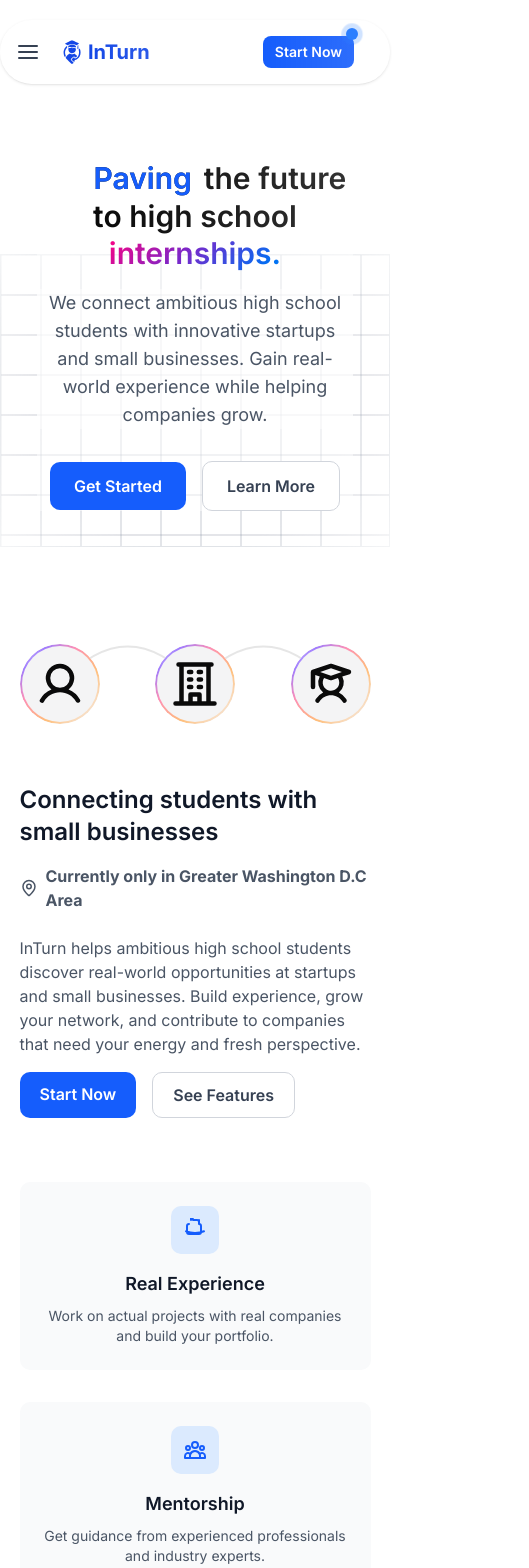
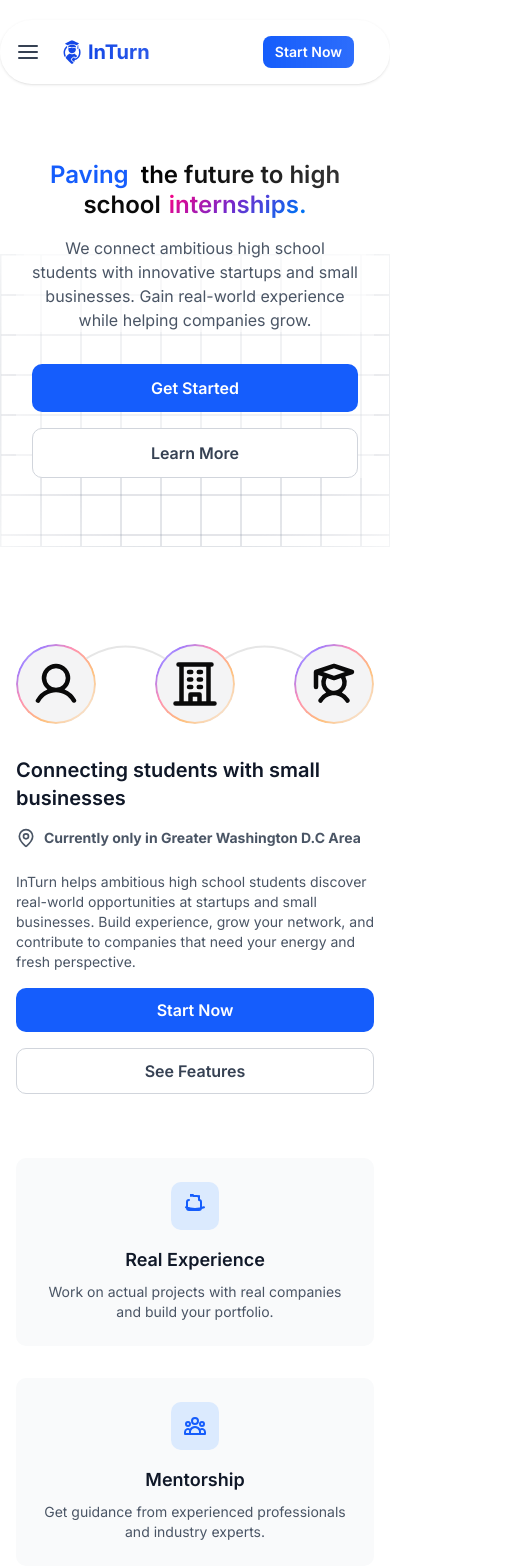
Before and after one commit to joininturn/landing-page, a Next.js app: page / in a window 390 px wide. Shown: the top 1568 px of the page, 529 px wide, since content can reach past the window. Built offline with nearby package versions, Linux system fonts and the light colour scheme.

Commit message:
Removed pulsing dot from join now, added sliding text to center with the rotating text, and fixed centering after I broke it.

```diff
--- a/src/app/globals.css
+++ b/src/app/globals.css
@@ -129,4 +129,8 @@
   body {
     @apply bg-background text-foreground;
   }
+  html, body {
+    overflow-x: hidden;
+    width: 100%;
+  }
 }
--- a/src/app/page.tsx
+++ b/src/app/page.tsx
@@ -16,7 +16,7 @@ export const metadata: Metadata = {
 
 export default function Home() {
   return (
-    <div className="flex flex-col min-h-screen">
+    <div className="flex flex-col min-h-screen overflow-x-hidden">
       <Navigation />
       <div className="absolute inset-0 w-full h-200 overflow-hidden z-0 flex items-center justify-center pointer-events-none">
         <div className="mx-auto">
--- a/src/components/AboutSection.tsx
+++ b/src/components/AboutSection.tsx
@@ -13,21 +13,21 @@ export default function AboutSection() {
     const studentRef = useRef<HTMLDivElement>(null);
 
     return (
-        <section className="w-[90%] max-w-[1100px] mx-auto mt-20 grid grid-cols-1 md:grid-cols-2 gap-15">
+        <section className="w-full px-4 sm:px-6 max-w-[1100px] mx-auto mt-20 grid grid-cols-1 md:grid-cols-2 gap-8 md:gap-12">
             <div className="order-2 md:order-1">
-                <h2 className="text-2xl md:text-3xl font-semibold text-gray-900 mb-4">Connecting students with small businesses</h2>
-                <p className="text-gray-600 mb-6 font-bold flex flex-row items-center">
+                <h2 className="text-xl sm:text-2xl md:text-3xl font-semibold text-gray-900 mb-4">Connecting students with small businesses</h2>
+                <p className="text-sm sm:text-base text-gray-600 mb-6 font-bold flex flex-row items-center flex-wrap">
                     <MapPin className="w-5 h-5 mr-2" />
-                    Currently only in Greater Washington D.C Area
+                    <span>Currently only in Greater Washington D.C Area</span>
                 </p>
-                <p className="text-gray-600 mb-4">
+                <p className="text-sm sm:text-base text-gray-600 mb-4">
                     InTurn helps ambitious high school students discover real-world opportunities at startups and
                     small businesses. Build experience, grow your network, and contribute to companies that need
                     your energy and fresh perspective.
                 </p>
-                <div className="flex gap-4">
-                    <a href="/start" className="bg-blue-600 hover:bg-blue-700 text-white px-5 py-2.5 rounded-lg font-semibold transition-all duration-200 hover:shadow-lg">Start Now</a>
-                    <a href="#features" className="border border-gray-300 hover:border-blue-600 text-gray-700 hover:text-blue-600 px-5 py-2.5 rounded-lg font-semibold transition-all duration-200">See Features</a>
+                <div className="flex flex-col sm:flex-row gap-4">
+                    <a href="/start" className="text-center bg-blue-600 hover:bg-blue-700 text-white px-5 py-2.5 rounded-lg font-semibold transition-all duration-200 hover:shadow-lg">Start Now</a>
+                    <a href="#features" className="text-center border border-gray-300 hover:border-blue-600 text-gray-700 hover:text-blue-600 px-5 py-2.5 rounded-lg font-semibold transition-all duration-200">See Features</a>
                 </div>
             </div>
             { /* illustration of student beam with the business thing idk */ }
--- a/src/components/CTA.tsx
+++ b/src/components/CTA.tsx
@@ -12,13 +12,13 @@ gsap.registerPlugin(SplitText)
 export default function CTA() {
 
     return (
-        <section className="cta-section w-[90%] max-w-[1200px] mx-auto mt-50">
+        <section className="cta-section w-full px-4 sm:px-6 max-w-[1200px] mx-auto mt-50">
             <div className="cta-content mx-auto">
-                <h2 className="text-4xl font-semibold text-center">Ready to empower your career?</h2>
-                <div className="flex flex-row text-white">
-                    <div className="bg-blue-500 w-[49%] h-50 mt-10 rounded-xl">
+                <h2 className="text-2xl sm:text-3xl md:text-4xl font-semibold text-center px-2">Ready to empower your career?</h2>
+                <div className="flex flex-col lg:flex-row gap-4 text-white">
+                    <div className="bg-blue-500 w-full lg:w-[49%] h-auto mt-10 rounded-xl">
                         <div className="p-5">
-                            <h1 className="text-3xl font-semibold">For Students</h1>
+                            <h1 className="text-2xl sm:text-3xl font-semibold">For Students</h1>
                             <p className="text-blue-200 mt-3">Help out local businesses and gain real-world experience</p>
                             <a href="/start/students">
                                 <InteractiveHoverButton className="text-black mt-5">
@@ -27,18 +27,18 @@ export default function CTA() {
                             </a>
                         </div>
                     </div>
-                    <div className="bg-blue-500 w-[49%] h-50 mt-10 rounded-xl ml-auto">
+                    <div className="bg-blue-500 w-full lg:w-[49%] h-auto mt-10 rounded-xl lg:ml-auto">
                         <div className="p-5">
-                            <h1 className="text-3xl font-semibold">For Businesses</h1>
+                            <h1 className="text-2xl sm:text-3xl font-semibold">For Businesses</h1>
                             <p className="text-blue-200 mt-3">Receive help from qualified students and take them under your wing</p>
-                            <div className="flex flex-row">
-                                <a href="/start/businesses">
-                                    <InteractiveHoverButton className="text-black mt-5">
+                            <div className="flex flex-col sm:flex-row gap-3 sm:gap-0">
+                                <a href="/start/businesses" className="w-full sm:w-auto">
+                                    <InteractiveHoverButton className="text-black mt-5 w-full sm:w-auto">
                                         Start for Businesses
                                     </InteractiveHoverButton>
                                 </a>
-                                <p className="mt-auto mb-2 mx-3 text-blue-100">or...</p>
-                                <a href="/contact" className="bg-blue-500 mt-auto border-2 border-white px-5 py-1.75 rounded-lg hover:scale-105 duration-300">
+                                <p className="hidden sm:block mt-auto mb-2 mx-3 text-blue-100">or...</p>
+                                <a href="/contact" className="text-center bg-blue-500 mt-5 sm:mt-auto border-2 border-white px-5 py-2 rounded-lg hover:scale-105 duration-300">
                                     Contact Us
                                 </a>
                             </div>
--- a/src/components/Features.tsx
+++ b/src/components/Features.tsx
@@ -2,7 +2,7 @@ import React from "react";
 
 export default function Features() {
     return (
-        <section id="features" className="mt-16 w-[90%] max-w-[1200px] mx-auto">
+        <section id="features" className="mt-16 w-full px-4 sm:px-6 max-w-[1200px] mx-auto">
             <div className="grid grid-cols-1 md:grid-cols-3 gap-8 max-w-4xl mx-auto">
                 <div className="text-center p-6 rounded-lg bg-gray-50 hover:bg-gray-100 transition-colors duration-200">
                     <div className="w-12 h-12 bg-blue-100 rounded-lg flex items-center justify-center mx-auto mb-4">
--- a/src/components/Hook.tsx
+++ b/src/components/Hook.tsx
@@ -1,40 +1,134 @@
 'use client';
 
+import { useEffect, useRef, useState } from "react";
 import { WordRotate } from "./magicui/word-rotate";
 import { AuroraText } from "./magicui/aurora-text";
-import { InteractiveGridPattern } from "./magicui/interactive-grid-pattern";
+
+const UPDATE_DEBOUNCE = 10;
+const GAP = 12;
+const TRANSITION_STYLE = "transform 250ms cubic-bezier(0.33, 1, 0.68, 1)";
 
 export default function Hook() {
+    const groupRef = useRef<HTMLSpanElement>(null);
+    const wordRef = useRef<HTMLSpanElement>(null);
+    const textRef = useRef<HTMLSpanElement>(null);
+    const parentRef = useRef<HTMLDivElement>(null);
+    const [groupTranslate, setGroupTranslate] = useState(0);
+    const [textTranslate, setTextTranslate] = useState(0);
+    const [isReady, setIsReady] = useState(false);
+
+    useEffect(() => {
+        const word = wordRef.current;
+        const text = textRef.current;
+        const parent = parentRef.current;
+        if (!word || !text || !parent) return;
+
+        let updateTimeout: NodeJS.Timeout;
+
+        const updatePositions = () => {
+            clearTimeout(updateTimeout);
+
+            updateTimeout = setTimeout(() => {
+                requestAnimationFrame(() => {
+                    const wordRect = word.getBoundingClientRect();
+                    const textRect = text.getBoundingClientRect();
+                    const parentRect = parent.getBoundingClientRect();
+
+                    // Position text relative to word
+                    const textPosition = wordRect.width + GAP;
+                    setTextTranslate(textPosition);
+
+                    // Center the entire group
+                    const totalWidth = wordRect.width + GAP + textRect.width;
+                    const centerTranslate = (parentRect.width - totalWidth) / 2;
+                    setGroupTranslate(centerTranslate);
+
+                    setIsReady(true);
+                });
+            }, UPDATE_DEBOUNCE);
+        };
+
+        const resizeObserver = new ResizeObserver(updatePositions);
+        resizeObserver.observe(word);
+        resizeObserver.observe(text);
+        resizeObserver.observe(parent);
+
+        const mutationObserver = new MutationObserver(updatePositions);
+        mutationObserver.observe(word, { childList: true, subtree: true });
+
+        updatePositions();
+
+        return () => {
+            resizeObserver.disconnect();
+            mutationObserver.disconnect();
+            clearTimeout(updateTimeout);
+        };
+    }, []);
 
     return (
-        <section className="relative flex flex-col mx-auto pt-24 md:mt-20 w-[90%] max-w-[1200px] min-h-[500px] overflow-hidden">
-            <div className="motto relative items-center justify-center w-[90%] md:w-2/3 md:min-w-[500px] h-fit text-center mx-auto z-10 bg-white/50">
+        <section className="relative flex flex-col mx-auto pt-24 md:mt-20 w-full px-4 sm:px-6 max-w-[1200px] min-h-[500px] overflow-hidden">
+            <div className="motto relative items-center justify-center w-full md:w-2/3 md:min-w-[500px] h-fit mx-auto z-10 bg-white/50 px-2">
                 <h1
-                    className="text-3xl md:text-5xl font-semibold leading-tight bg-gradient-to-r from-black to-black/80 text-transparent bg-clip-text mb-4"
+                    ref={parentRef}
+                    className="text-2xl sm:text-3xl md:text-5xl font-semibold leading-tight mb-4"
                 >
-                    <WordRotate className="text-blue-600 inline-block w-37 md:w-64 text-right mr-3" words={["Innovating", "Creating", "Paving", "Developing", "Leading"]} />
+                    <span className="block relative overflow-hidden">
+                        <span
+                            ref={groupRef}
+                            className="inline-block relative"
+                            style={{
+                                transform: `translateX(${groupTranslate}px)`,
+                                transition: `${TRANSITION_STYLE}, opacity 300ms ease-in`,
+                                opacity: isReady ? 1 : 0,
+                            }}
+                        >
+                            <span ref={wordRef} className="inline-block relative z-10">
+                                <WordRotate
+                                    className="text-blue-600 inline-block text-right"
+                                    words={["Innovating", "Creating", "Paving", "Developing", "Leading"]}
+                                />
+                            </span>
+                            <span
+                                ref={textRef}
+                                className="absolute left-0 top-0 bg-gradient-to-r from-black to-black/80 text-transparent bg-clip-text whitespace-nowrap"
+                                style={{
+                                    transform: `translateX(${textTranslate}px)`,
+                                    transition: TRANSITION_STYLE,
+                                }}
+                            >
+                                the future to high
+                            </span>
+                        </span>
+                    </span>
 
-                    the future to high school <AuroraText className="inline-block" >internships.</AuroraText>
+                    <span className="block text-center">
+                        <span className="inline-flex items-baseline justify-center gap-2 flex-wrap">
+                            <span>school</span>
+                            <AuroraText className="inline-block">internships.</AuroraText>
+                        </span>
+                    </span>
                 </h1>
-                <p className="text-lg md:text-xl text-gray-600 mb-8 max-w-2xl mx-auto bg-white/50">
+
+                <p className="text-base sm:text-lg md:text-xl text-gray-600 mb-8 max-w-2xl mx-auto bg-white/50 text-center px-2">
                     We connect ambitious high school students with innovative startups and small businesses.
                     Gain real-world experience while helping companies grow.
                 </p>
-                <div className="flex flex-row gap-4 justify-center items-center">
+
+                <div className="flex flex-col sm:flex-row gap-4 justify-center items-center px-2">
                     <a
                         href="/students/start"
-                        className="bg-blue-600 hover:bg-blue-700 text-white px-6 py-3 rounded-lg font-semibold transition-all duration-200 hover:shadow-lg hover:scale-105"
+                        className="w-full sm:w-auto text-center bg-blue-600 hover:bg-blue-700 text-white px-6 py-3 rounded-lg font-semibold transition-all duration-200 hover:shadow-lg hover:scale-105"
                     >
                         Get Started
                     </a>
                     <a
                         href="#about"
-                        className="border bg-white border-gray-300 hover:border-blue-600 text-gray-700 hover:text-blue-600 px-6 py-3 rounded-lg font-semibold transition-all duration-200 hover:shadow-md"
+                        className="w-full sm:w-auto text-center border bg-white border-gray-300 hover:border-blue-600 text-gray-700 hover:text-blue-600 px-6 py-3 rounded-lg font-semibold transition-all duration-200 hover:shadow-md"
                     >
                         Learn More
                     </a>
                 </div>
             </div>
         </section>
-    )
+    );
 }
--- a/src/components/Navigation.tsx
+++ b/src/components/Navigation.tsx
@@ -33,79 +33,76 @@ export default function Navigation() {
         tl.eventCallback("onComplete", () => setCurrentlyAnimating(false));
 
         if(!navOpen) {
-            // Opening animation
+            // Opening animation - slide from right
             tl.set(".mobile-nav-overlay", { display: "block" });
             tl.set(".nav-page-links", { display: "flex" });
 
             // Set initial state for close button
-            tl.set(".mobile-close-btn", { opacity: 0, scale: 0, rotation: -90 });
+            tl.set(".mobile-close-btn", { opacity: 0, scale: 0.8 });
 
-            // Animate overlay
+            // Animate overlay (faster)
             tl.fromTo(
                 ".mobile-nav-overlay",
                 { opacity: 0 },
-                { opacity: 1, duration: 0.3, ease: "power2.out" }
+                { opacity: 1, duration: 0.2, ease: "power2.out" }
             );
 
-            // Animate menu container
+            // Slide menu in from right (faster)
             tl.fromTo(
                 ".nav-page-links",
-                { opacity: 0, y: -20, scale: 0.95 },
-                { opacity: 1, y: 0, scale: 1, duration: 0.4, ease: "back.out(1.7)" },
+                { x: "100%" },
+                { x: "0%", duration: 0.25, ease: "power3.out" },
                 "-=0.1"
             );
 
-            // Animate close button
+            // Animate close button (faster)
             tl.to(
                 ".mobile-close-btn",
-                { opacity: 1, scale: 1, rotation: 0, duration: 0.4, ease: "back.out(1.7)" },
-                "-=0.3"
+                { opacity: 1, scale: 1, duration: 0.2, ease: "power2.out" },
+                "-=0.15"
             );
 
-            // Animate menu items
+            // Animate menu items (faster)
             tl.fromTo(
                 ".nav-link-item",
-                { opacity: 0, y: 20 },
-                { opacity: 1, y: 0, duration: 0.4, ease: "power2.out", stagger: 0.08 },
-                "-=0.2"
+                { opacity: 0, x: 30 },
+                { opacity: 1, x: 0, duration: 0.25, ease: "power2.out", stagger: 0.05 },
+                "-=0.15"
             );
 
-            // Animate hamburger to X
-            tl.to(".hamburger-line-1", { rotation: 45, y: 6, duration: 0.3, ease: "power2.inOut" }, 0);
-            tl.to(".hamburger-line-2", { opacity: 0, duration: 0.2, ease: "power2.inOut" }, 0);
-            tl.to(".hamburger-line-3", { rotation: -45, y: -6, duration: 0.3, ease: "power2.inOut" }, 0);
+            // Animate hamburger to X (faster)
+            tl.to(".hamburger-line-1", { rotation: 45, y: 6, duration: 0.2, ease: "power2.inOut" }, 0);
+            tl.to(".hamburger-line-2", { opacity: 0, duration: 0.15, ease: "power2.inOut" }, 0);
+            tl.to(".hamburger-line-3", { rotation: -45, y: -6, duration: 0.2, ease: "power2.inOut" }, 0);
         } else {
-            // Closing animation
-            tl.to(".hamburger-line-1", { rotation: 0, y: 0, duration: 0.3, ease: "power2.inOut" }, 0);
-            tl.to(".hamburger-line-2", { opacity: 1, duration: 0.2, ease: "power2.inOut" }, 0.1);
-            tl.to(".hamburger-line-3", { rotation: 0, y: 0, duration: 0.3, ease: "power2.inOut" }, 0);
+            // Closing animation - slide to right
+            tl.to(".hamburger-line-1", { rotation: 0, y: 0, duration: 0.2, ease: "power2.inOut" }, 0);
+            tl.to(".hamburger-line-2", { opacity: 1, duration: 0.15, ease: "power2.inOut" }, 0.05);
+            tl.to(".hamburger-line-3", { rotation: 0, y: 0, duration: 0.2, ease: "power2.inOut" }, 0);
 
-            tl.fromTo(
+            tl.to(
                 ".mobile-close-btn",
-                { opacity: 1, scale: 1, rotation: 0 },
-                { opacity: 0, scale: 0.8, rotation: 90, duration: 0.2, ease: "power2.in" },
+                { opacity: 0, scale: 0.8, duration: 0.15, ease: "power2.in" },
                 0
             );
 
-            tl.fromTo(
+            tl.to(
                 ".nav-link-item",
-                { opacity: 1, y: 0 },
-                { opacity: 0, y: -20, duration: 0.2, ease: "power2.in", stagger: 0.05 },
-                0.1
+                { opacity: 0, x: 30, duration: 0.15, ease: "power2.in", stagger: 0.03 },
+                0
             );
 
-            tl.fromTo(
+            // Slide menu out to right
+            tl.to(
                 ".nav-page-links",
-                { opacity: 1, y: 0, scale: 1 },
-                { opacity: 0, y: -20, scale: 0.95, duration: 0.3, ease: "power2.in" },
+                { x: "100%", duration: 0.25, ease: "power3.in" },
                 "-=0.1"
             );
 
-            tl.fromTo(
+            tl.to(
                 ".mobile-nav-overlay",
-                { opacity: 1 },
                 { opacity: 0, duration: 0.2, ease: "power2.in" },
-                "-=0.1"
+                "-=0.15"
             );
 
             tl.set(".nav-page-links", { display: "none" });
@@ -158,8 +155,6 @@ export default function Navigation() {
                 { /* start now */ }
                 <div className="relative flex flex-row items-center ml-auto mr-6 order-3">
                     <a href="/students/start" className="text-sm font-semibold bg-gradient-to-r from-blue-600 to-blue-600/90 px-3 py-1.5 rounded-md text-white hover:shadow-lg hover:shadow-blue-500/25 transition-all duration-200 hover:scale-105">Start Now</a>
-                    <div className="w-3 h-3 -top-1 -right-1 rounded-full absolute bg-blue-500 animate-ping" />
-                    <div className="w-3 h-3 -top-1 -right-1 rounded-full absolute bg-blue-500" />
                 </div>
             </nav>
 
```
Also changed, not shown: src/components/MeetTheTeam.tsx (+42 -42 lines), 1 other file (tests, documents, lock files or other folders).
